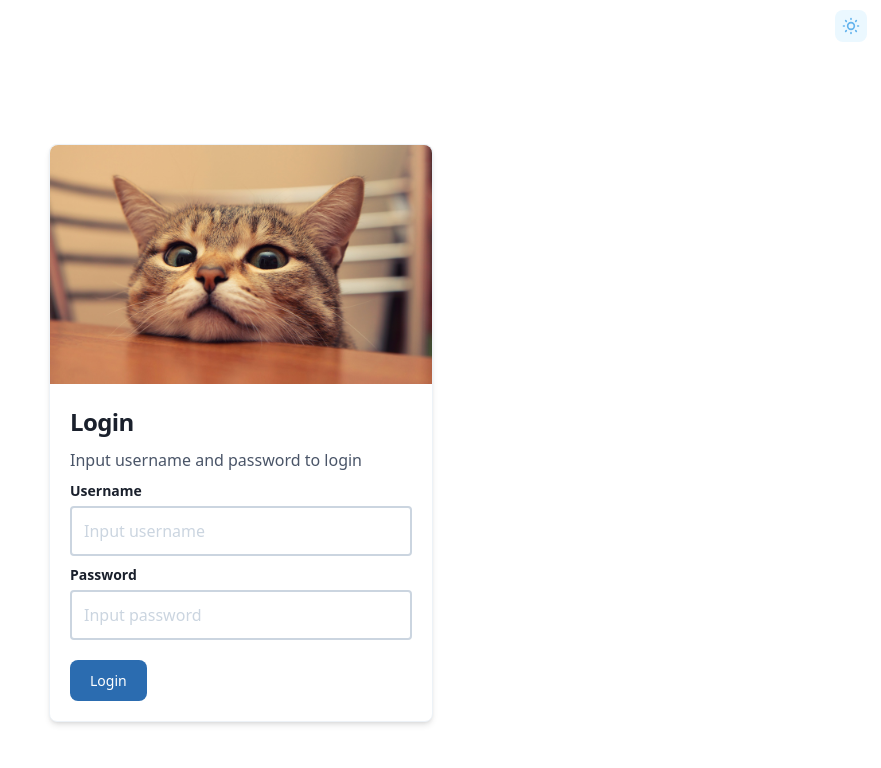
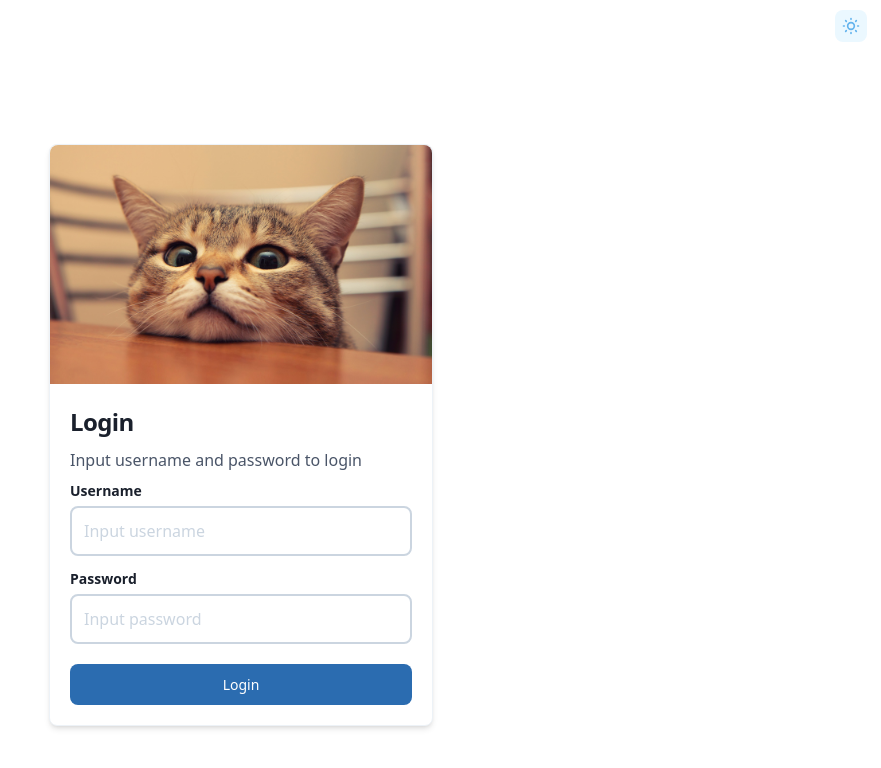
Before and after one commit to nqduy1999/kanban-server, a Next.js app in the folder frontend/: page /login in a window 1280 px wide. Shown: the top 768 px of the page, without its empty margins (399-1280 px from the left). Built offline with nearby package versions, Linux system fonts and the light colour scheme.

Commit message:
feat(login): done form login

```diff
--- a/frontend/src/components/molecules/form-field/form-field.molecule.tsx
+++ b/frontend/src/components/molecules/form-field/form-field.molecule.tsx
@@ -22,6 +22,11 @@ export const FormField: FC<IFieldForm> = ({
       meta={meta}
       name={field.name}
       value={field.value}
+      className={`leading-none w-full text-gray-900 dark:text-gray-50 p-3 focus:outline-none ${
+        meta.touched && meta.error
+          ? "border-rose-500"
+          : "border-gray-400 dark:border-gray-600"
+      } mt-2 border-2 dark:bg-gray-600 rounded-lg bg-white`}
       onChange={field.onChange}
       type={type}
       {...rest}
--- a/frontend/src/components/organisms/form/auth/login/ui/login-form.comp.tsx
+++ b/frontend/src/components/organisms/form/auth/login/ui/login-form.comp.tsx
@@ -34,7 +34,7 @@ export const LoginForm: FC<ILoginForm> = ({ onSubmit, isLoading }) => {
         <LoginFormProvider>
           <LoginFormContent />
           <LoadingButton
-            className="text-white bg-blue-700 hover:bg-blue-800 focus:ring-4 focus:ring-blue-300 font-medium rounded-lg text-sm px-5 py-2.5 text-center mr-2 dark:bg-blue-600 dark:hover:bg-blue-700 dark:focus:ring-blue-800 inline-flex items-center mt-5"
+            className="text-white bg-blue-700 hover:bg-blue-800 focus:ring-4 focus:ring-blue-300 font-medium rounded-lg text-sm px-5 py-2.5 text-center mr-2 dark:bg-blue-600 dark:hover:bg-blue-700 dark:focus:ring-blue-800 inline-flex items-center mt-5 w-full justify-center	"
             loading={isLoading}
             type="submit"
           >
--- a/frontend/src/components/organisms/form/auth/login/ui/login-form.content.tsx
+++ b/frontend/src/components/organisms/form/auth/login/ui/login-form.content.tsx
@@ -11,7 +11,7 @@ export const LoginFormContent = () => {
         placeholder="Input username"
         type="text"
       />
-      <div className="mt-3" />
+      <div className="mt-4" />
       <FormField
         label="Password"
         name="password"
```
